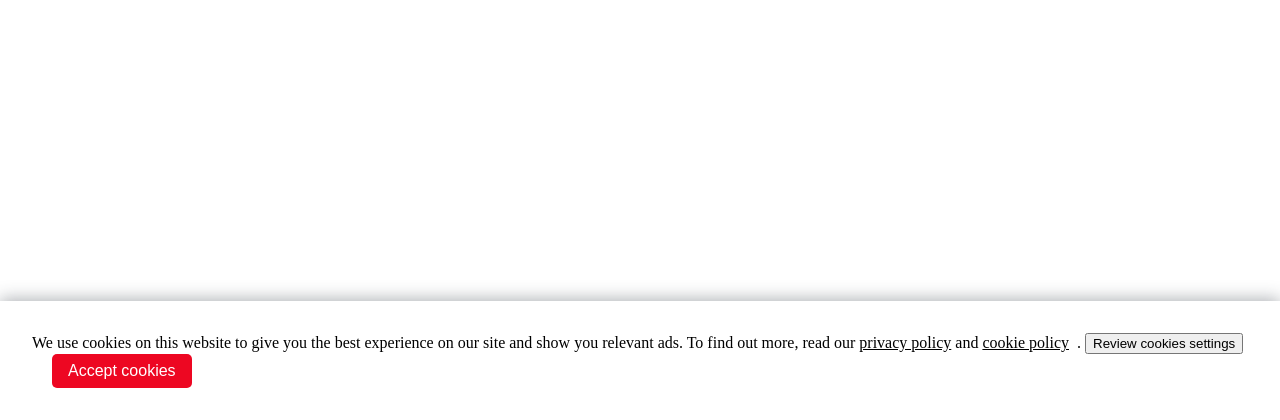
After one commit to Tyronrusty-cscc/trtest3, a CodeIgniter 4 app: the page made by app/Views/templates/popup.php in a window 1280 px wide. The commit adds this page. Shown: the part 380-800 px from the top of the page. Run offline with PHP 8.4 and a stand-in for CodeIgniter, Linux system fonts and the light colour scheme; the template is opened without the code that fills it, so the values that code supplies are empty; some libraries are stand-ins or nearby versions.

Commit message:
here lives the pop up code

```diff
--- a/app/Controllers/Users.php
+++ b/app/Controllers/Users.php
@@ -97,6 +97,8 @@ class Users extends BaseController
 		echo view('templates/header', $data);
 		echo view('register');
 		echo view('templates/footer');
+		echo view('templates/popup');
+
 	}
 
 	public function profile(){
--- a/app/Views/templates/header.php
+++ b/app/Views/templates/header.php
@@ -3,7 +3,8 @@
 <head>
     <meta charset="utf-8">
     <link rel="stylesheet" href="https://maxcdn.bootstrapcdn.com/bootstrap/4.0.0/css/bootstrap.min.css" integrity="sha384-Gn5384xqQ1aoWXA+058RXPxPg6fy4IWvTNh0E263XmFcJlSAwiGgFAW/dAiS6JXm" crossorigin="anonymous">
-    <link rel="stylesheet" href="/assets/css/style.css">
+    <link rel="stylesheet" href="https://cdn.jsdelivr.net/npm/bootstrap@5.0.0-alpha1/dist/css/bootstrap.min.css">
+
     <title></title>
 
   </head>
@@ -13,7 +14,7 @@
      ?>
     <nav class="navbar navbar-expand-lg navbar-dark bg-dark">
       <div class="container">
-      <a class="navbar-brand" href="/trtest3">Ci4 Login!!!</a>
+      <a class="navbar-brand" href="/trtest3">Ci4 Login!!4</a>
       <button class="navbar-toggler" type="button" data-toggle="collapse" data-target="#navbarSupportedContent" aria-controls="navbarSupportedContent" aria-expanded="false" aria-label="Toggle navigation">
         <span class="navbar-toggler-icon"></span>
       </button>
--- /dev/null
+++ b/app/Views/templates/popup.php
@@ -0,0 +1,14 @@
+<div class="cookie-container">
+    <p>
+        We use cookies on this website to give you the best experience on our site and show you relevant ads. To find out more, read our
+        <a href="#">privacy policy</a> and <a href="#">cookie policy</a>.
+
+        <button class="coo">Review cookies settings</button>
+        <button class="cookie-btn">Accept cookies</button>
+
+    </p>
+</div>
+</div>
+<link rel="stylesheet" href="<?= base_url('css/popup.css'); ?>">
+
+<script src="<?= base_url('js/popup.js'); ?>"></script>
--- /dev/null
+++ b/public/css/popup.css
@@ -0,0 +1,47 @@
+.cookie-container {
+    position: fixed;
+    bottom: 0;
+    left: 0;
+    right: 0;
+    background: #FFFFFF;
+    color: #000000;
+    padding: 16px 32px;
+    box-shadow: 0 -2px 16px rgba(47, 54, 64, 0.39);
+    display: none; /* Initially hidden */
+    align-items: left;
+    justify-content: spac-between ;
+    z-index: 1000;
+    text-align: left;
+}
+
+.cookie-container.active {
+    display:flex;
+  bottom: 0;
+}
+
+.cookie-text {
+    margin :0;
+    padding-right: 16px;
+}
+
+.cookie-btn {
+    background:#ed0722;
+    border: none;
+    color: white;
+    padding: 8px 16px;
+    font-size: 16px;
+    cursor: pointer;
+    border-radius: 5px;
+    margin-left: 20px;
+    text-align: right
+}
+.cookie-btn:first-of-type{
+    margin-left: 4%;
+}
+.cookie-container a {
+    color:#000000;
+    text-decoration: underline;
+}
+.cookie-container a:last-of-type{
+    margin-right:8px;
+}
--- /dev/null
+++ b/public/js/popup.js
@@ -0,0 +1,26 @@
+window.onload = function() {
+    const cookieContainer = document.querySelector(".cookie-container");
+    const cookieButton = document.querySelector(".cookie-btn");
+
+    cookieButton.addEventListener("click", () => {
+        localStorage.setItem("cookieBannerDisplayed", "true");
+        console.log("Cookie set with value:", "true");
+        const cookieBannerDisplayed = localStorage.getItem("cookieBannerDisplayed");
+        console.log("Cookie Banner Display after sertting:",cookieBannerDisplayed);
+        cookieContainer.classList.remove("active");
+
+
+    });
+
+    setTimeout(() => {
+        const cookieBannerDisplayed = localStorage.getItem("cookieBannerDisplayed");
+        console.log("Cookie Banner Display on load:", cookieBannerDisplayed);
+        if (!cookieBannerDisplayed) {
+            cookieContainer.classList.add("active");
+        }
+    }, 2000); // Adjust delay as needed
+};
+
+
+const cookieBannerDisplayed = localStorage.getItem("cookieBannerDisplayed");
+console.log("cookie banner displayed", cookieBannerDisplayed);
```
Also changed, not shown: app/Views/register.php (line endings or trailing spaces).
